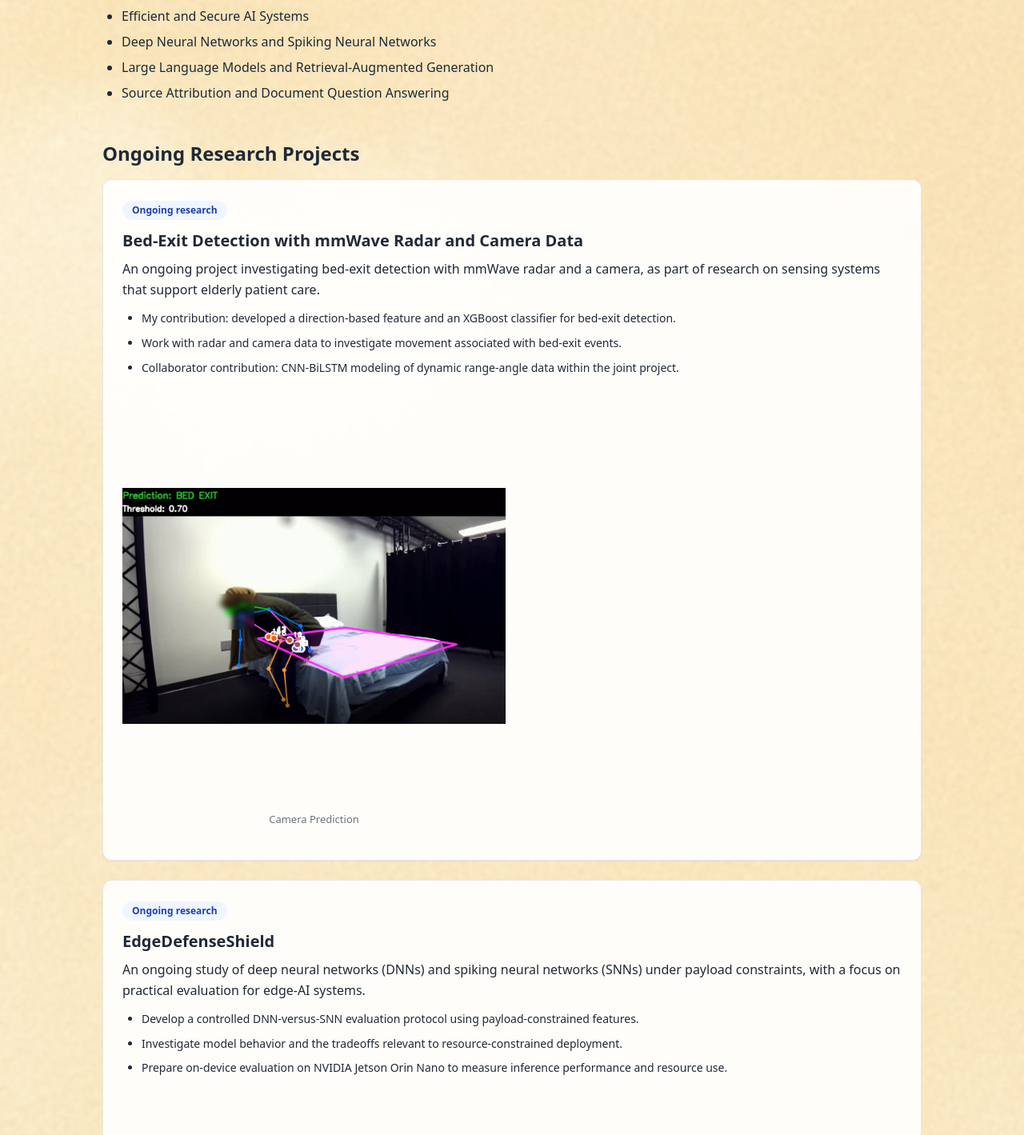
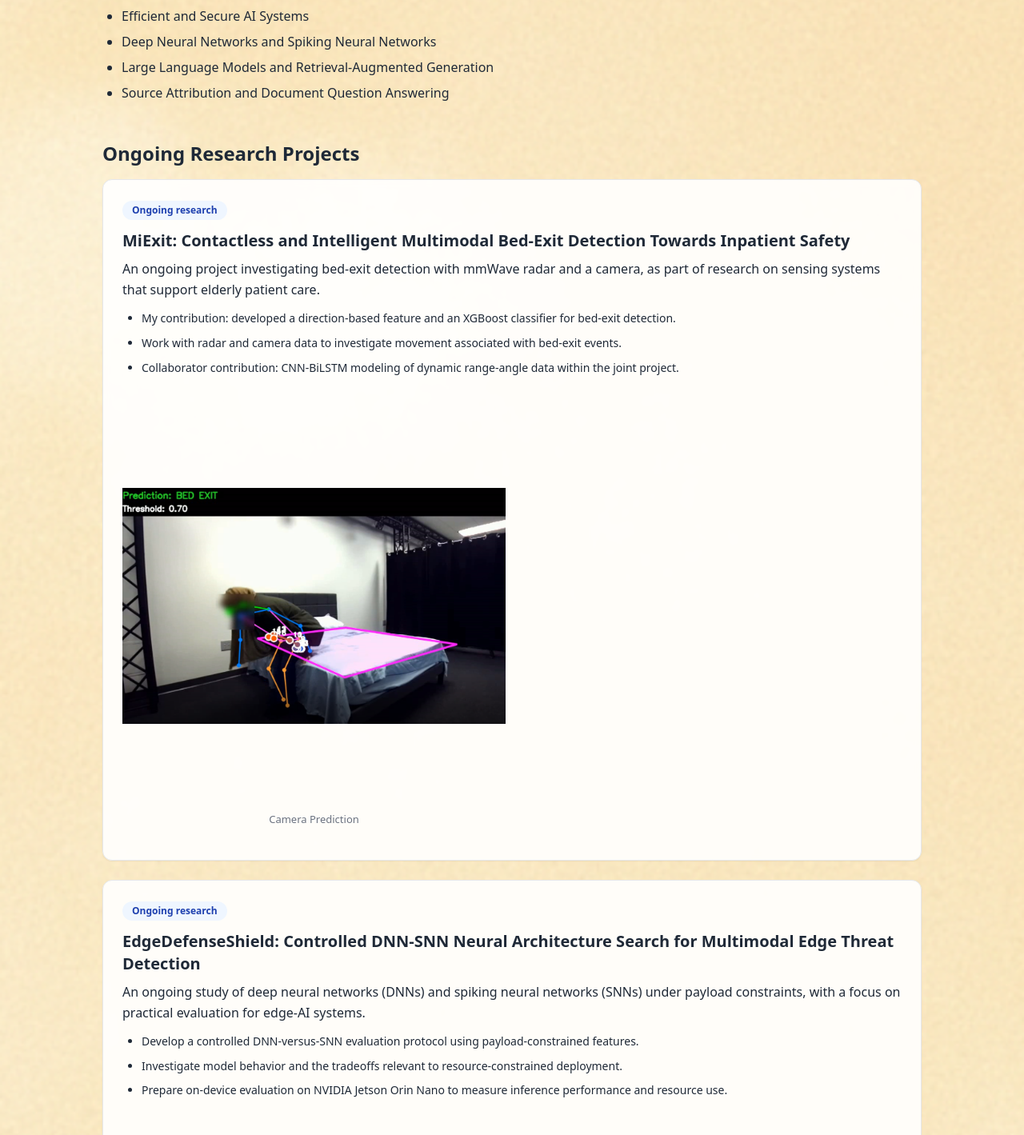
Before and after one commit to ZarTShe/portfolio, a React (Vite) app: page / in a window 1280 px wide. Shown: the part 682-2101 px from the top of the page at 80% size. Built offline with nearby package versions, Linux system fonts and the light colour scheme.

Commit message:
Update project titles and CV link in App.jsx

```diff
--- a/src/App.jsx
+++ b/src/App.jsx
@@ -18,7 +18,7 @@ const researchInterests = [
 // reserved image areas display a placeholder instead of a broken image.
 const ongoingProjects = [
   {
-    title: "Bed-Exit Detection with mmWave Radar and Camera Data",
+    title: "MiExit: Contactless and Intelligent Multimodal Bed-Exit Detection Towards Inpatient Safety",
     description:
       "An ongoing project investigating bed-exit detection with mmWave radar and a camera, as part of research on sensing systems that support elderly patient care.",
     details: [
@@ -36,7 +36,7 @@ const ongoingProjects = [
     ],
   },
   {
-    title: "EdgeDefenseShield",
+    title: "EdgeDefenseShield: Controlled DNN-SNN Neural Architecture Search for Multimodal Edge Threat Detection",
     description:
       "An ongoing study of deep neural networks (DNNs) and spiking neural networks (SNNs) under payload constraints, with a focus on practical evaluation for edge-AI systems.",
     details: [
@@ -203,7 +203,7 @@ export default function Portfolio() {
               <Github size={28} aria-hidden="true" />
             </a>
 
-            <a href="https://drive.google.com/file/d/1qZcGgTJFBcGwZfpgnhbwkDzNJve8Q-lb/view?usp=sharing" target="_blank" rel="noopener noreferrer" className={`${iconClass} inline-flex items-center gap-1`} aria-label="View CV" title="View CV">
+            <a href="https://drive.google.com/file/d/1jXKGy01y0bLEBGoyAdUrP7EZYhuqZAyj/view?usp=sharing" target="_blank" rel="noopener noreferrer" className={`${iconClass} inline-flex items-center gap-1`} aria-label="View CV" title="View CV">
               <FileText size={28} aria-hidden="true" /><span className="text-xs">CV</span>
             </a>
           </nav>
```
